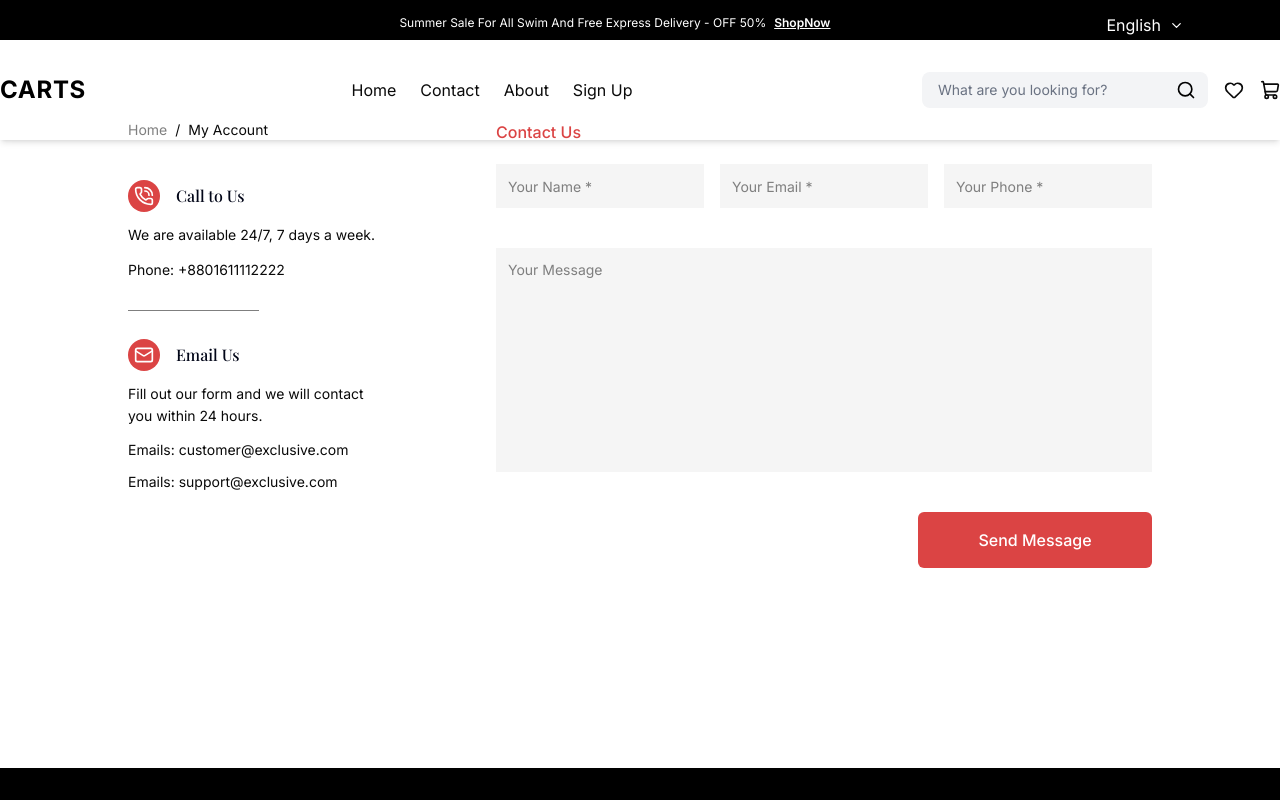
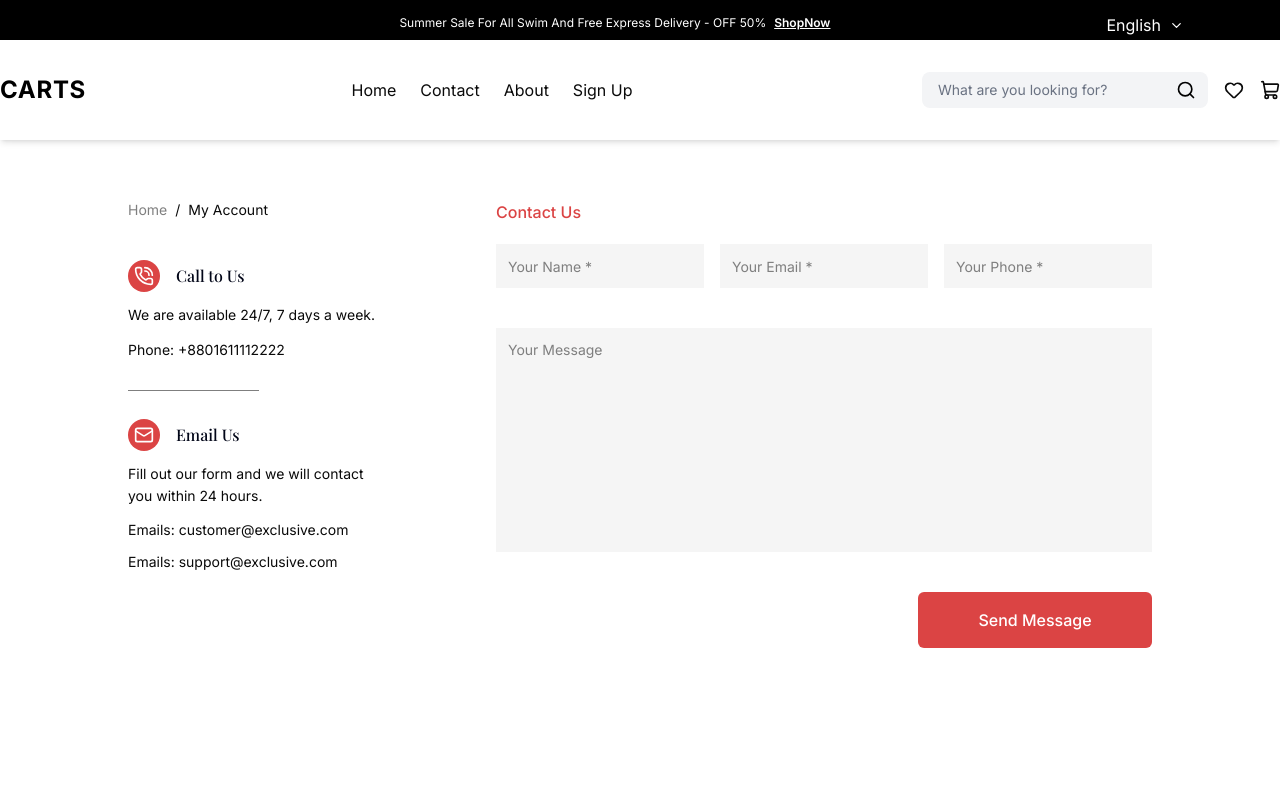
Before and after one commit to BintaHL/market-square, a Next.js app: page /contact in a window 1280 px wide. Shown: the top 800 px of the page. Built offline with nearby package versions, Linux system fonts and the light colour scheme; a web font is replaced by a local one.

Commit message:
Landing page updates

```diff
--- a/app/(public)/about/page.tsx
+++ b/app/(public)/about/page.tsx
@@ -5,12 +5,9 @@ import AboutHero from "../components/AboutHero"
 
 const About = () => {
   return (
-    <div>
-
+    <div className='mt-30'>
       <AboutHero />
       <BeforeFooter BeforeFooterData={BeforeFooterData}/>
-
-
     </div>
   )
 }
--- a/app/(public)/components/Navbar.tsx
+++ b/app/(public)/components/Navbar.tsx
@@ -7,7 +7,7 @@ import { Search } from 'lucide-react';
 
 const Navbar = () => {
   return (
-    <div className='fixed w-full left-0 top-0 z-50'>
+    <div className='fixed w-full left-0 top-0'>
         <div className='z-100 h-[140px] shadow-md'>
             {/* First part of the nav */}
             <div className='w-full h-[40px] bg-[#000000] py-3'>
--- a/app/(public)/contact/page.tsx
+++ b/app/(public)/contact/page.tsx
@@ -4,7 +4,7 @@ import React from "react";
 
 const Contact = () => {
     return (
-        <div className="w-full">
+        <div className="w-full mt-20">
             <div className="max-w-[80%] mx-auto">
 
                 <div className="grid grid-cols-1 lg:grid-cols-[1fr_2fr] gap-10 items-start">
@@ -72,7 +72,7 @@ const Contact = () => {
                     <div className="order-2 lg:order-1 flex flex-col gap-5 sticky top-30 w-full min-w-0">
 
                         {/* Breadcrumb */}
-                        <div className="flex items-start justify-start text-sm gap-2 mb-5">
+                        <div className="flex items-start justify-start text-sm gap-2 mb-5 mt-20">
 
                             <h6 className="text-dark-muted">
                                 Home
--- /dev/null
+++ b/app/(public)/search/page.tsx
@@ -0,0 +1,11 @@
+import React from 'react'
+
+const Search = () => {
+  return (
+    <div>
+      <p>The search page</p>
+    </div>
+  )
+}
+
+export default Search
```
